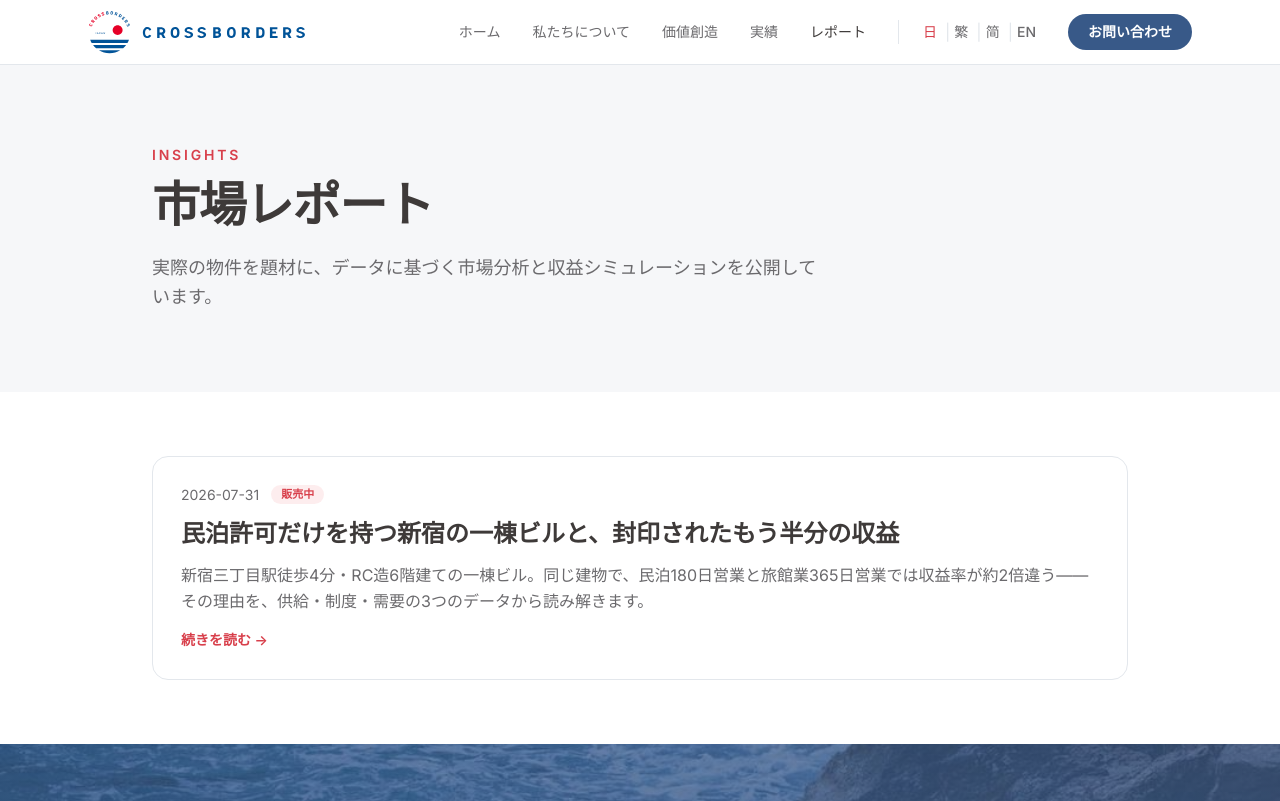
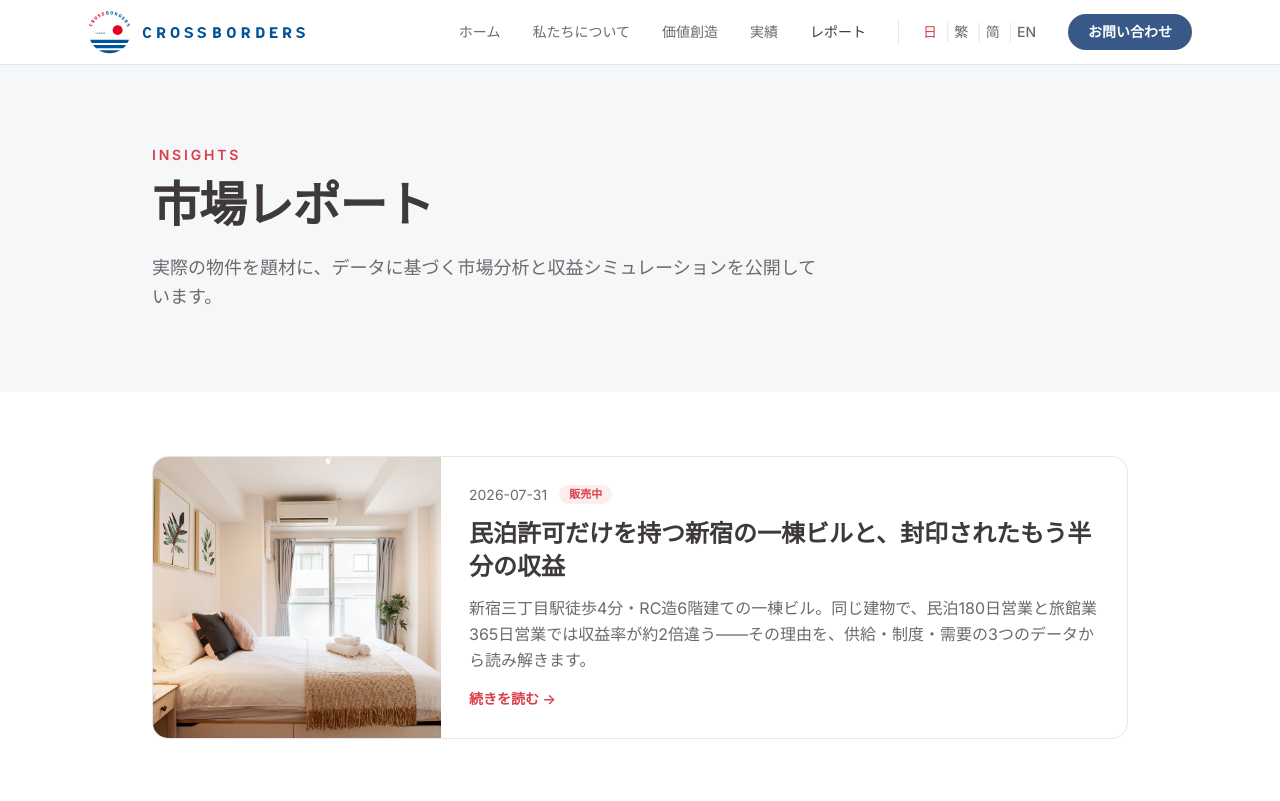
Before and after one commit to fika-tokyo/crossborders-staging, a React (Vite) app: page /insights in a window 1280 px wide. Shown: the top 801 px of the page. Built offline with nearby package versions, Linux system fonts and the light colour scheme.

Commit message:
preview: review feedback round 4 (band merge + photos)

```diff
--- a/src/insights/index.js
+++ b/src/insights/index.js
@@ -2,6 +2,8 @@
 // 正文は同ディレクトリの markdown を raw import。tw/zh/en 版は
 // shinjuku-gyoen-2026-07.zh.md 等を追加して content に挂載する。
 import jaShinjukuGyoen from './shinjuku-gyoen-2026-07.ja.md?raw'
+import imgShinjukuRoom from './shinjuku-room.jpg'
+import imgShinjukuBuilding from './shinjuku-building.jpg'
 
 export const ARTICLES = [
   {
@@ -9,6 +11,8 @@ export const ARTICLES = [
     date: '2026-07-31',                  // 情報公開日(列表排序用)
     status: 'available',                 // 'available' | 'sold'
     contactTopic: 'Investment inquiry',  // contactTopics 対応キー(CTA 預選用)
+    image: imgShinjukuRoom,              // 一覧カード・最新レポートのサムネイル
+    heroImage: imgShinjukuBuilding,      // 記事冒頭のビル外観写真
     title: {
       ja: '民泊許可だけを持つ新宿の一棟ビルと、封印されたもう半分の収益',
       tw: '',
--- a/src/pages/About.jsx
+++ b/src/pages/About.jsx
@@ -16,22 +16,18 @@ export default function About() {
 
   return (
     <>
-      {/* Brand philosophy */}
-      <section className="bg-mist py-20">
-        <div className="mx-auto max-w-5xl px-6">
-          <p className="text-sm font-semibold uppercase tracking-[0.2em] text-red-dark">{ui.aboutEyebrow1}</p>
-          <h1 className="mt-4 text-4xl font-bold tracking-tight text-ink md:text-5xl">
-            {ui.aboutTitle1}
-          </h1>
-          <p className="mt-6 whitespace-pre-line text-lg leading-relaxed text-ink-soft">{ui.aboutIntro1}</p>
-        </div>
-      </section>
+      {/* Brand philosophy + five borders — 一つの白い帯にまとめる(02 OUR JOURNEY と同じ構成) */}
+      <section className="mx-auto max-w-6xl px-6 py-20">
+        <p className="text-sm font-semibold uppercase tracking-[0.2em] text-red-dark">{ui.aboutEyebrow1}</p>
+        <h1 className="mt-4 text-4xl font-bold tracking-tight text-ink md:text-5xl">
+          {ui.aboutTitle1}
+        </h1>
+        <p className="mt-6 max-w-4xl whitespace-pre-line text-lg leading-relaxed text-ink-soft">{ui.aboutIntro1}</p>
 
-      {/* Five borders — 「越境」の帯:赤いラインが5本の破線(境界)を貫く */}
-      <section className="mx-auto max-w-6xl px-6 py-20">
-        <div className="relative overflow-hidden rounded-2xl bg-mist p-6 md:p-10">
+        {/* 「越境」の帯:赤いラインが5本の破線(境界)を貫く */}
+        <div className="relative mt-14">
           {/* Desktop: 横向きの赤線+右端矢印 */}
-          <div className="absolute left-0 right-0 top-16 hidden md:block">
+          <div className="absolute left-0 right-0 top-[23px] hidden md:block">
             <div className="h-0.5 w-full bg-red" />
             <span
               aria-hidden="true"
--- a/src/pages/Home.jsx
+++ b/src/pages/Home.jsx
@@ -138,8 +138,19 @@ export default function Home() {
             <h2 className="text-2xl font-bold tracking-tight text-ink md:text-3xl">{t.insights.latestTitle}</h2>
             <Link
               to={`/insights/${latest.slug}`}
-              className="mt-6 block rounded-2xl border border-line bg-white p-7 transition hover:-translate-y-0.5 hover:border-red hover:shadow-md"
+              className="group mt-6 block overflow-hidden rounded-2xl border border-line bg-white transition hover:-translate-y-0.5 hover:border-red hover:shadow-md md:flex"
             >
+              {latest.image && (
+                <div className="relative aspect-[4/3] overflow-hidden md:aspect-auto md:w-80 md:shrink-0">
+                  <img
+                    src={latest.image}
+                    alt=""
+                    loading="lazy"
+                    className="absolute inset-0 h-full w-full object-cover transition duration-500 group-hover:scale-105"
+                  />
+                </div>
+              )}
+              <div className="p-7">
                 <div className="flex flex-wrap items-center gap-3 text-sm">
                   <span className="text-ink-soft">{latest.date}</span>
                   <span className={`rounded-full px-2.5 py-0.5 text-[11px] font-bold ${latest.status === 'sold' ? 'bg-cloud text-ink-soft' : 'bg-red/10 text-red-dark'}`}>
@@ -149,6 +160,7 @@ export default function Home() {
                 <h3 className="mt-3 text-xl font-bold leading-snug text-ink">{articleField(latest, 'title', lang)}</h3>
                 <p className="mt-3 leading-relaxed text-ink-soft">{articleField(latest, 'excerpt', lang)}</p>
                 <span className="mt-4 inline-block text-sm font-semibold text-red-dark">{t.insights.readMore}</span>
+              </div>
             </Link>
           </section>
         )
--- a/src/pages/InsightArticle.jsx
+++ b/src/pages/InsightArticle.jsx
@@ -79,6 +79,15 @@ export default function InsightArticle() {
           <p className="mb-8 rounded-xl bg-mist px-5 py-3 text-sm text-ink-soft">{ins.jaOnlyNote}</p>
         )}
 
+        {/* ビル外観写真 */}
+        {article.heroImage && (
+          <img
+            src={article.heroImage}
+            alt=""
+            className="mb-10 max-h-[520px] w-full rounded-2xl object-cover object-center"
+          />
+        )}
+
         <ReactMarkdown remarkPlugins={[remarkGfm]} rehypePlugins={[rehypeRaw]} components={mdComponents}>
           {content}
         </ReactMarkdown>
--- a/src/pages/Insights.jsx
+++ b/src/pages/Insights.jsx
@@ -25,8 +25,19 @@ export default function Insights() {
               <Link
                 key={a.slug}
                 to={`/insights/${a.slug}`}
-                className="block rounded-2xl border border-line bg-white p-7 transition hover:-translate-y-0.5 hover:border-red hover:shadow-md"
+                className="group block overflow-hidden rounded-2xl border border-line bg-white transition hover:-translate-y-0.5 hover:border-red hover:shadow-md md:flex"
               >
+                {a.image && (
+                  <div className="relative aspect-[4/3] overflow-hidden md:aspect-auto md:w-72 md:shrink-0">
+                    <img
+                      src={a.image}
+                      alt=""
+                      loading="lazy"
+                      className="absolute inset-0 h-full w-full object-cover transition duration-500 group-hover:scale-105"
+                    />
+                  </div>
+                )}
+                <div className="p-7">
                   <div className="flex flex-wrap items-center gap-3 text-sm">
                     <span className="text-ink-soft">{a.date}</span>
                     <span className={`rounded-full px-2.5 py-0.5 text-[11px] font-bold ${isSold ? 'bg-cloud text-ink-soft' : 'bg-red/10 text-red-dark'}`}>
@@ -38,6 +49,7 @@ export default function Insights() {
                   </h2>
                   <p className="mt-3 leading-relaxed text-ink-soft">{articleField(a, 'excerpt', lang)}</p>
                   <span className="mt-4 inline-block text-sm font-semibold text-red-dark">{ins.readMore}</span>
+                </div>
               </Link>
             )
           })}
```
Also changed, not shown: src/insights/shinjuku-building.jpg (added), src/insights/shinjuku-room.jpg (added). Lines whose indentation alone changed are shown as unchanged.
